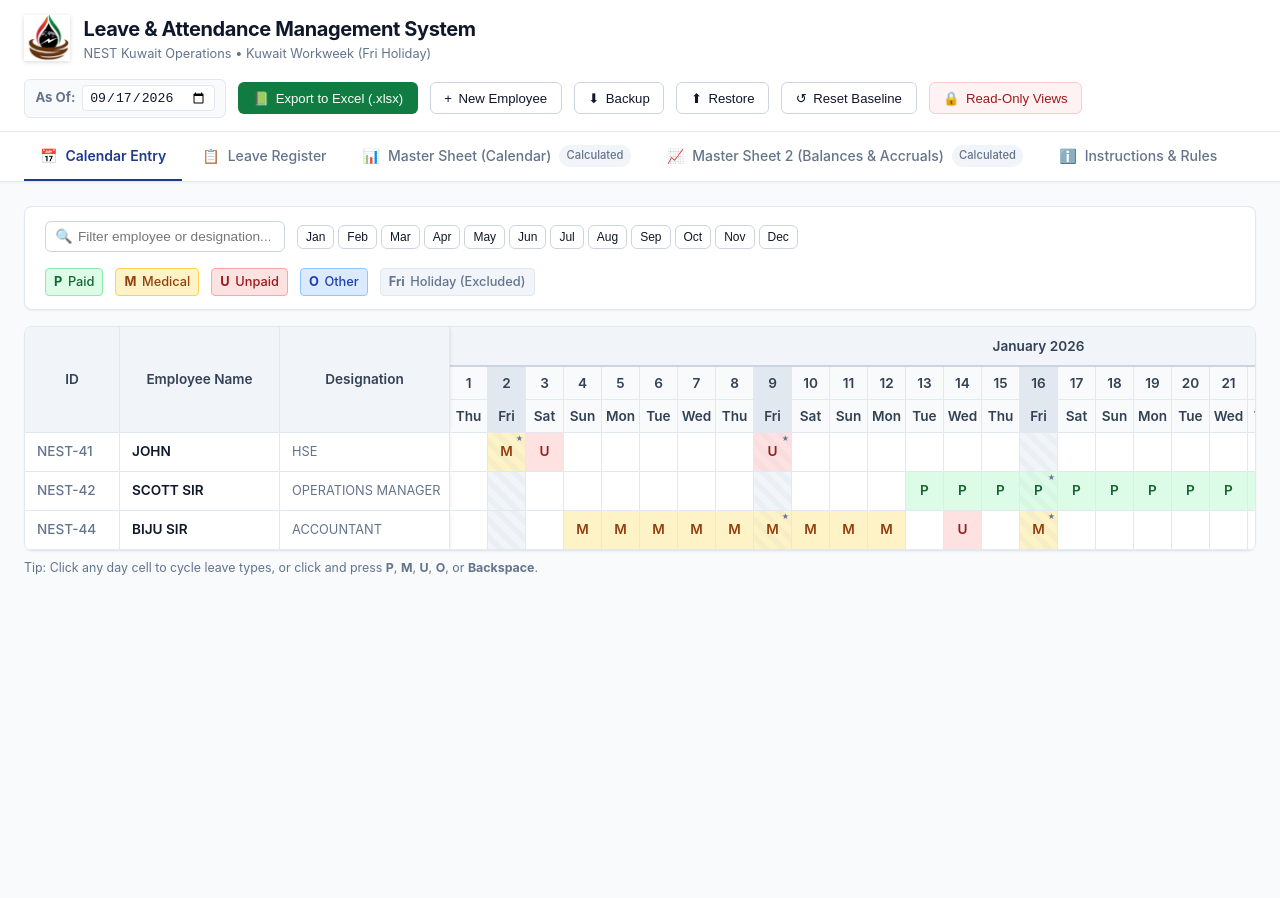
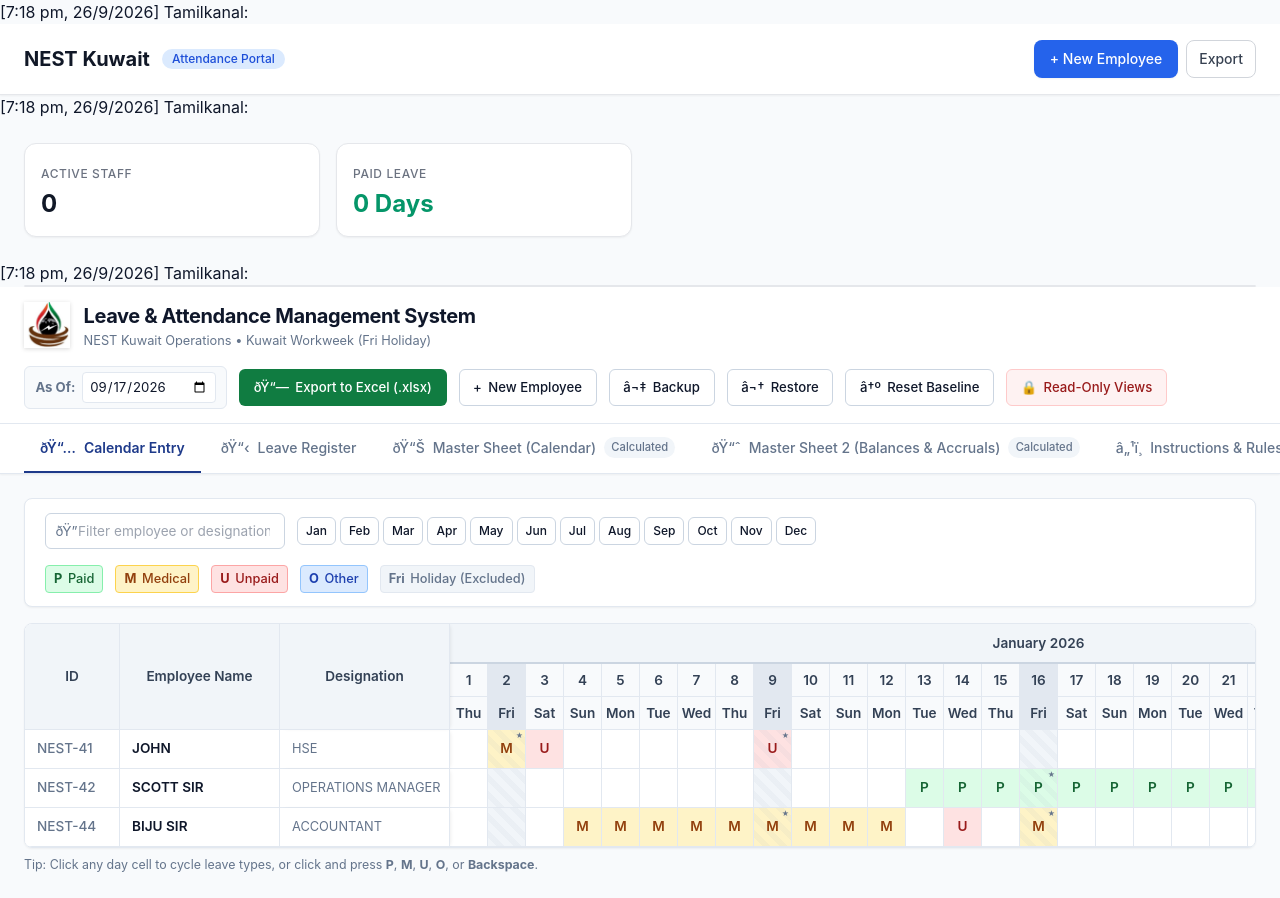
Before and after one commit to Tamilkanal-arch/kanal, a plain HTML site: page index.html in a window 1280 px wide. Before the commit the page ends 800 px from the top, so only its background shows below. Drawn offline with nearby package versions, Linux system fonts and the light colour scheme; files that its build step writes are made by us from their sources; files whose address does not match are found by name.

Commit message:
Add Tailwind CSS and update HTML structure

```diff
--- a/index.html
+++ b/index.html
@@ -1,6 +1,41 @@
 <!DOCTYPE html>
 <html lang="en">
 <head>
+  <script src="https://cdn.tailwindcss.com"></script>
+<link href="https://fonts.googleapis.com/css2?family=Inter:wght@400;500;600;700&display=swap" rel="stylesheet">
+<style>
+  body { font-family: 'Inter', sans-serif; background-color: #f8fafc; color: #1e293b; }
+</style>
+  [7:18 pm, 26/9/2026] Tamilkanal: <header class="bg-white border-b border-gray-200 px-6 py-4 flex justify-between items-center shadow-sm">
+  <div class="flex items-center gap-3">
+    <h1 class="text-xl font-bold text-gray-900">NEST Kuwait</h1>
+    <span class="text-xs bg-blue-100 text-blue-700 font-medium px-2.5 py-0.5 rounded-full">Attendance Portal</span>
+  </div>
+  <div class="flex gap-2">
+    <button class="bg-blue-600 hover:bg-blue-700 text-white text-sm font-medium px-4 py-2 rounded-lg transition shadow-sm">+ New Employee</button>
+    <button class="bg-white border border-gray-300 hover:bg-gray-50 text-gray-700 text-sm font-medium px-3 py-2 rounded-lg transition">Export</button>
+  </div>
+</header>
+[7:18 pm, 26/9/2026] Tamilkanal: <div class="grid grid-cols-1 md:grid-cols-4 gap-4 p-6">
+  <div class="bg-white p-4 rounded-xl border border-gray-200 shadow-sm">
+    <span class="text-xs font-medium text-gray-500 uppercase tracking-wider">Active Staff</span>
+    <p class="text-2xl font-bold text-gray-900 mt-1">0</p>
+  </div>
+  <div class="bg-white p-4 rounded-xl border border-gray-200 shadow-sm">
+    <span class="text-xs font-medium text-gray-500 uppercase tracking-wider">Paid Leave</span>
+    <p class="text-2xl font-bold text-emerald-600 mt-1">0 Days</p>
+  </div>
+</div>
+[7:18 pm, 26/9/2026] Tamilkanal: <div class="overflow-x-auto bg-white rounded-xl border border-gray-200 shadow-sm mx-6">
+  <table class="w-full text-left text-sm text-gray-600">
+    <thead class="bg-gray-50 text-xs uppercase font-semibold text-gray-500 border-b">
+      <!-- table headers -->
+    </thead>
+    <tbody class="divide-y divide-gray-100">
+      <!-- rows -->
+    </tbody>
+  </table>
+</div>
   <meta charset="UTF-8">
   <meta name="viewport" content="width=device-width, initial-scale=1.0">
   <title>NEST Kuwait — Leave & Attendance Management System</title>
```
